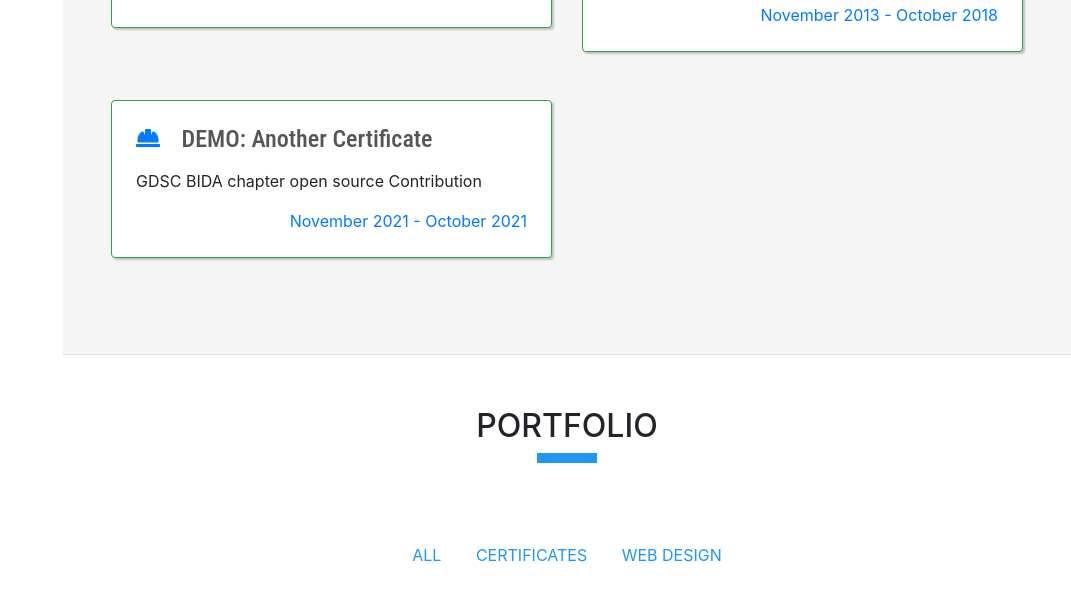
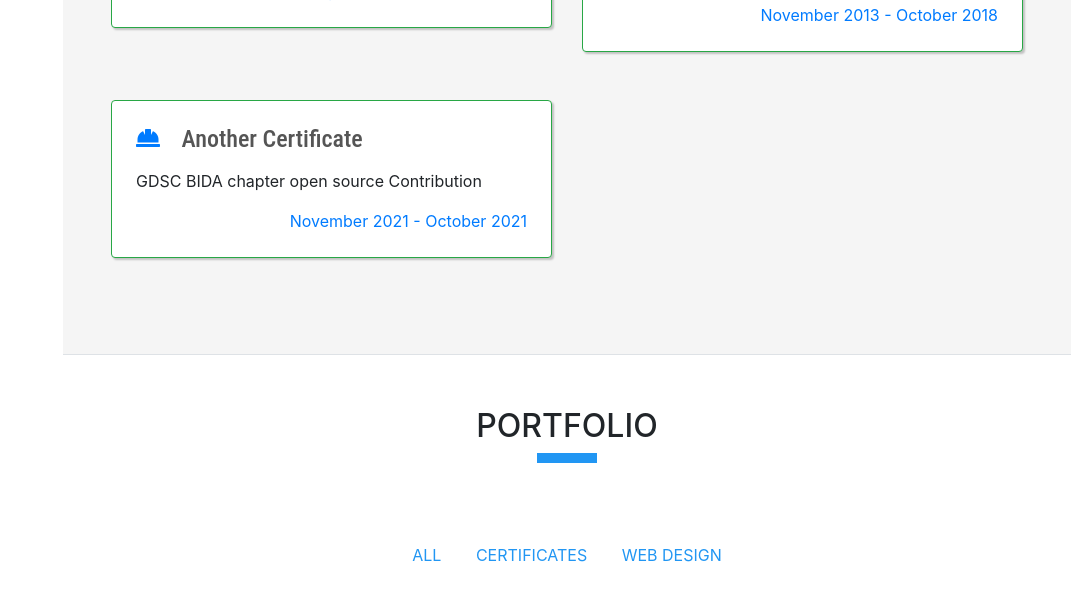
Before and after one commit to Melford-D/melfordbirakor, a website with bundled scripts: page index.html in a window 1280 px wide. Shown: the part 2080-2684 px from the top of the page, without its empty margins (209-1280 px from the left). Built offline with nearby package versions, Linux system fonts and the light colour scheme; a web font is replaced by a local one.

Commit message:
remove: demo from card

```diff
--- a/index.html
+++ b/index.html
@@ -243,7 +243,7 @@
         <div class="resume-item col-md-6 col-sm-12">
           <div class="card mx-0 p-4 mb-5" style="border-color: #28a745; box-shadow: 2px 2px 2px rgba(0, 0, 0, 0.21);">
             <div class="resume-content mr-auto">
-              <h4 class="mb-3"><i class="fas fa-hard-hat mr-3 text-primary"></i> DEMO: Another Certificate
+              <h4 class="mb-3"><i class="fas fa-hard-hat mr-3 text-primary"></i> Another Certificate
               </h4>
               <p>GDSC BIDA chapter open source Contribution</p>
             </div>
```
